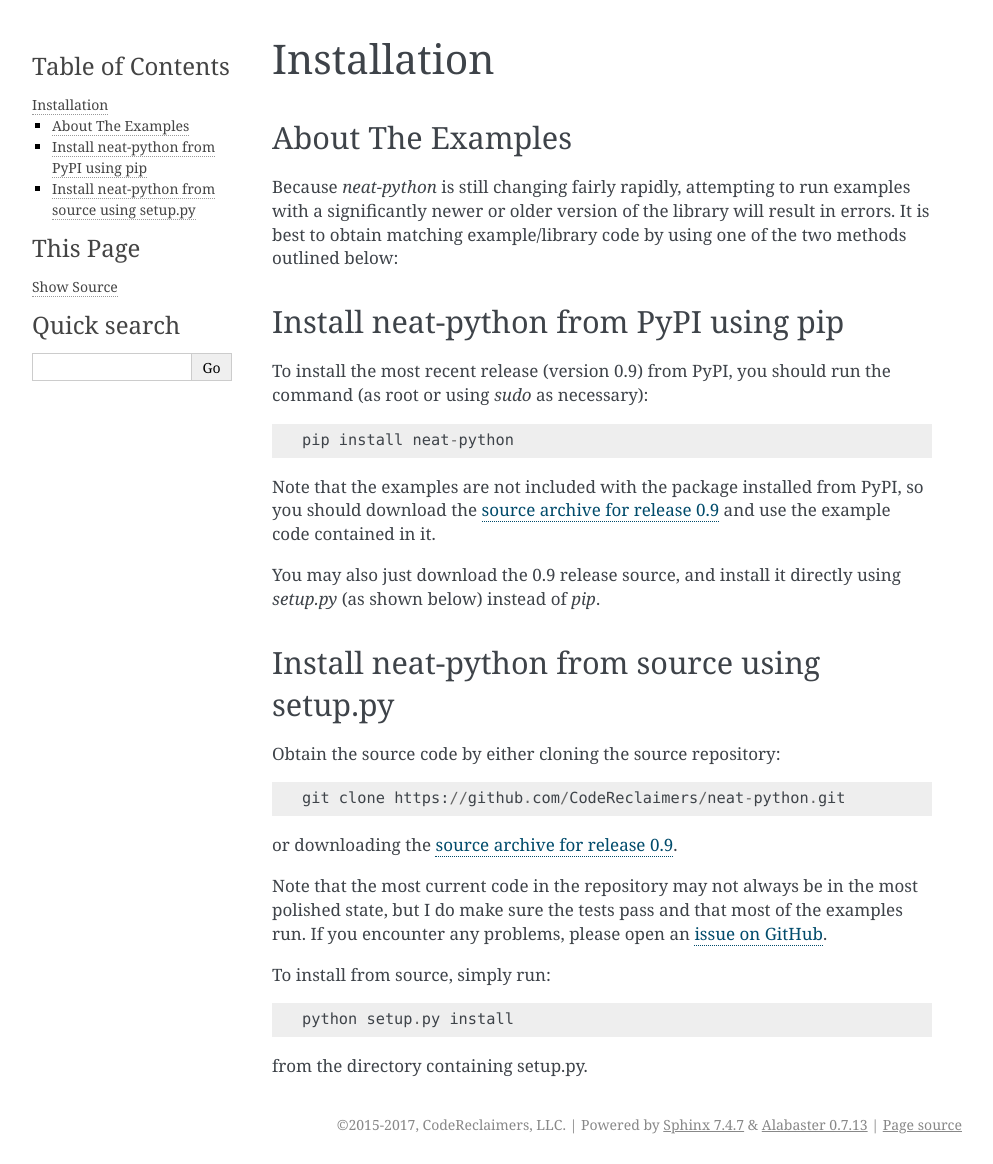
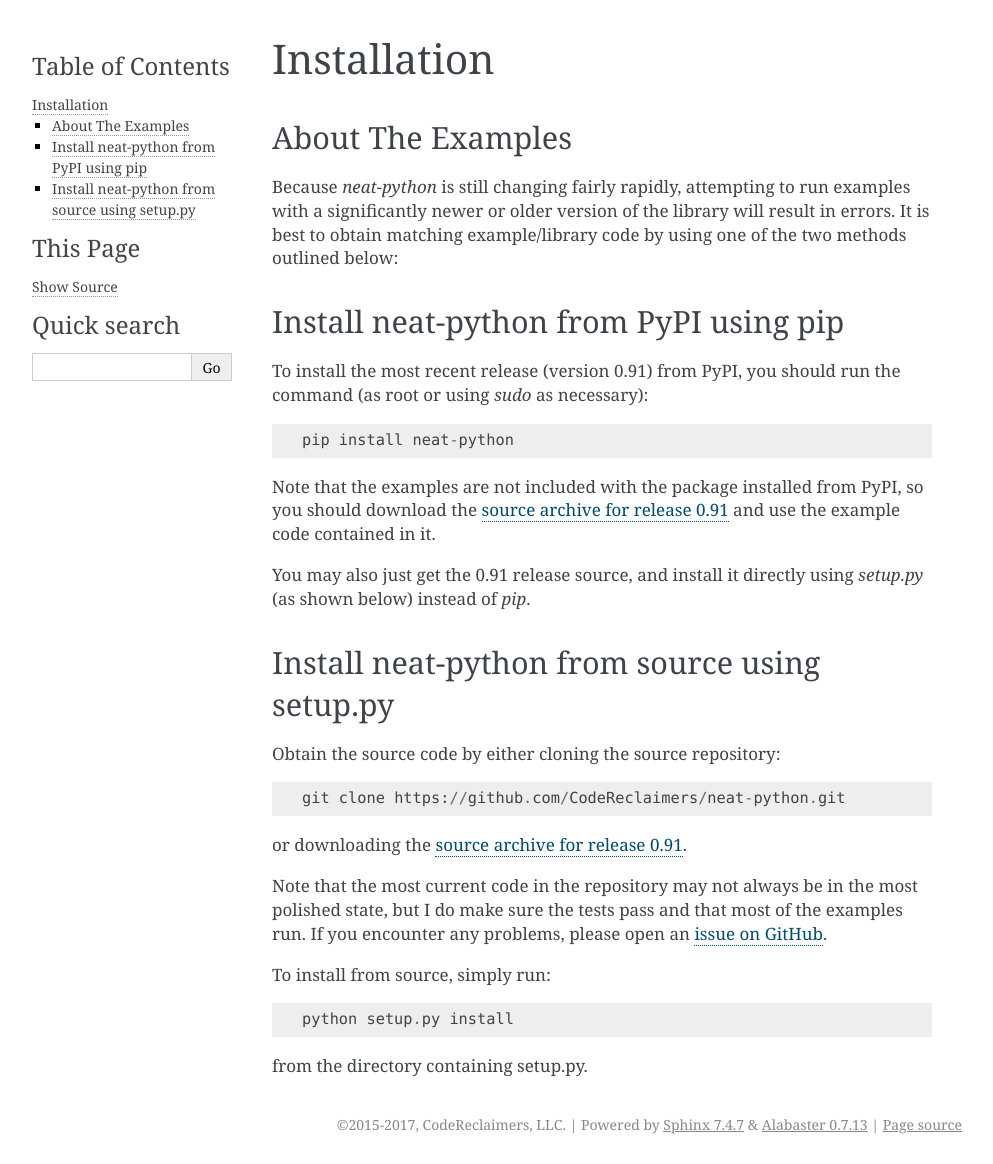
Before and after one commit to CodeReclaimers/neat-python, a Sphinx documentation site: the page built from docs/installation.rst, in a window 1280 px wide. Shown: the whole page, without its empty margins (148-1141 px from the left). Built offline with Sphinx 7.4.7, drawn with Linux system fonts in a browser that asks for light colours.

Commit message:
Update documentation.

```diff
--- a/docs/conf.py
+++ b/docs/conf.py
@@ -57,9 +57,9 @@ author = u'CodeReclaimers, LLC'
 # built documents.
 #
 # The short X.Y version.
-version = '0.9'
+version = '0.91'
 # The full version, including alpha/beta/rc tags.
-release = '0.9'
+release = '0.91'
 
 # The language for content autogenerated by Sphinx. Refer to documentation
 # for a list of supported languages.
--- a/docs/installation.rst
+++ b/docs/installation.rst
@@ -11,16 +11,16 @@ two methods outlined below:
 
 Install neat-python from PyPI using pip
 ---------------------------------------
-To install the most recent release (version 0.9) from PyPI, you should run the command (as root or using `sudo`
+To install the most recent release (version 0.91) from PyPI, you should run the command (as root or using `sudo`
 as necessary)::
 
     pip install neat-python
 
 Note that the examples are not included with the package installed from PyPI, so you should download the `source archive
-for release 0.9
-<https://github.com/CodeReclaimers/neat-python/releases/tag/v0.9>`_ and use the example code contained in it.
+for release 0.91
+<https://github.com/CodeReclaimers/neat-python/releases/tag/v0.91>`_ and use the example code contained in it.
 
-You may also just download the 0.9 release source, and install it directly using `setup.py` (as shown below)
+You may also just get the 0.91 release source, and install it directly using `setup.py` (as shown below)
 instead of `pip`.
 
 Install neat-python from source using setup.py
@@ -29,8 +29,8 @@ Obtain the source code by either cloning the source repository::
 
     git clone https://github.com/CodeReclaimers/neat-python.git
 
-or downloading the `source archive for release 0.9
-<https://github.com/CodeReclaimers/neat-python/releases/tag/v0.9>`_.
+or downloading the `source archive for release 0.91
+<https://github.com/CodeReclaimers/neat-python/releases/tag/v0.91>`_.
 
 Note that the most current code in the repository may not always be in the most polished state, but I do make sure the
 tests pass and that most of the examples run.  If you encounter any problems, please open an `issue on GitHub
--- a/docs/xor_example.rst
+++ b/docs/xor_example.rst
@@ -69,9 +69,9 @@ Example Source
 --------------
 
 NOTE: This page shows the source and configuration file for the current version of neat-python available on
-GitHub.  If you are using the version 0.9 installed from PyPI, make sure you get the script and config file from
+GitHub.  If you are using the version 0.91 installed from PyPI, make sure you get the script and config file from
 the `archived source for that release
-<https://github.com/CodeReclaimers/neat-python/releases/tag/v0.9>`_.
+<https://github.com/CodeReclaimers/neat-python/releases/tag/v0.91>`_.
 
 Here's the entire example:
 
```
Also changed, not shown: docs/genome-interface.rst (+7 -9 lines).
